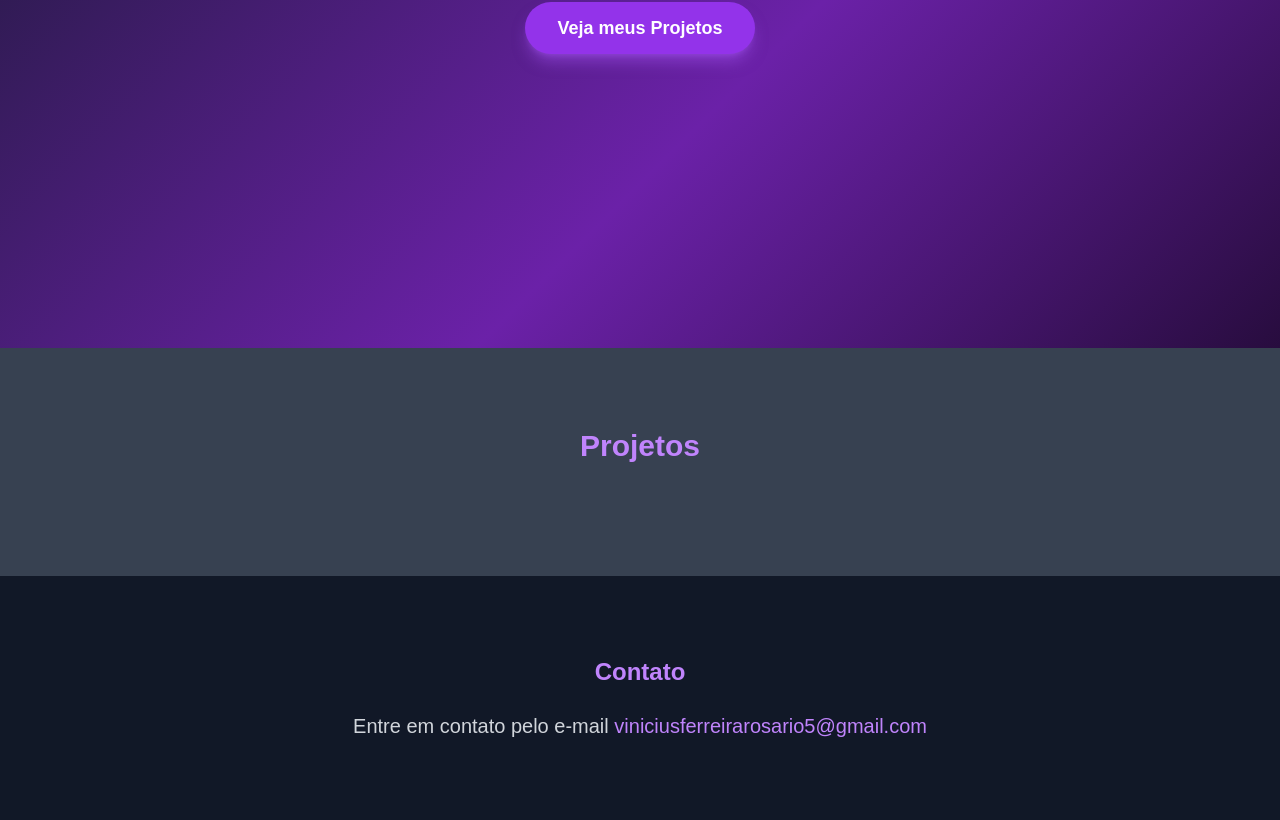
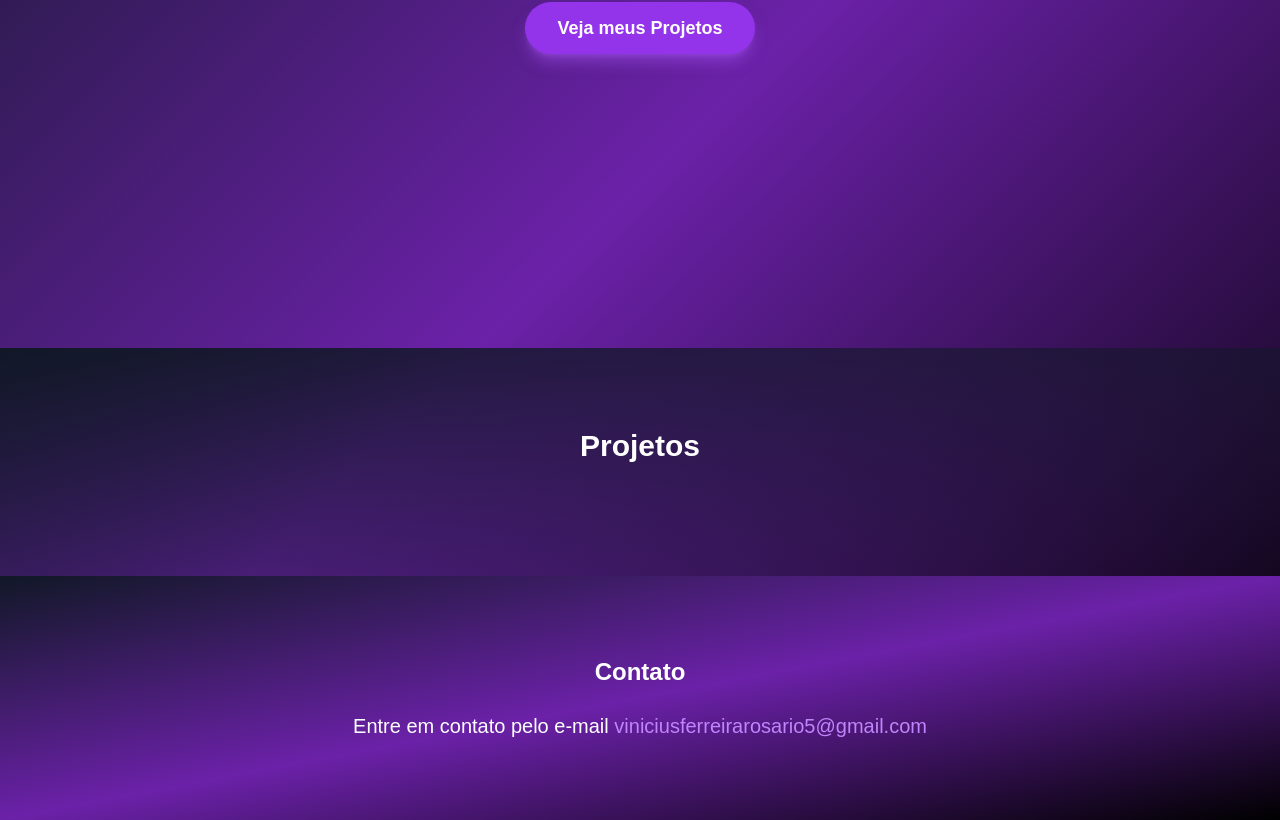
Before and after one commit to SrVinicius/PortfolioVinicius, a Next.js app: page / in a window 1280 px wide. Shown: the part 452-1272 px from the top of the page. Built offline with nearby package versions, Linux system fonts and the light colour scheme.

Commit message:
gradient changes

```diff
--- a/app/page.tsx
+++ b/app/page.tsx
@@ -58,8 +58,8 @@ export default function Home() {
         </a>
       </main>
 
-      <section id="projects" className="w-full p-10 md:p-20 bg-gray-700 text-center">
-        <h3 className="text-3xl font-semibold mb-8 text-purple-400">Projetos</h3>
+      <section id="projects" className="relative bg-gradient-to-br from-gray-900 via-black-800 to-gray w-full p-10 md:p-20 text-center">
+        <h3 className="text-3xl font-semibold mb-8 text-white-400">Projetos</h3>
         <div className="grid grid-cols-1 md:grid-cols-2 lg:grid-cols-3 gap-10">
         {projects.map((project, index) => (
           <Link key={index} href={project.link ?? ""}>
@@ -72,9 +72,9 @@ export default function Home() {
         </div>
       </section>
 
-      <footer id="contact" className="w-full p-10 md:p-20 bg-gray-900 text-center">
-        <h3 className="text-2xl font-semibold mb-6 text-purple-400">Contato</h3>
-        <p className="text-lg md:text-xl text-gray-300">
+      <footer id="contact" className="relative bg-gradient-to-br from-gray-900 via-purple-800 to-black w-full p-10 md:p-20 text-center">
+        <h3 className="text-2xl font-semibold mb-6 text-white-400">Contato</h3>
+        <p className="text-lg md:text-xl text-white-300">
           Entre em contato pelo e-mail{' '}
           <a href="mailto:vinicius@example.com" className="text-purple-400 hover:underline">
             viniciusferreirarosario5@gmail.com
```
